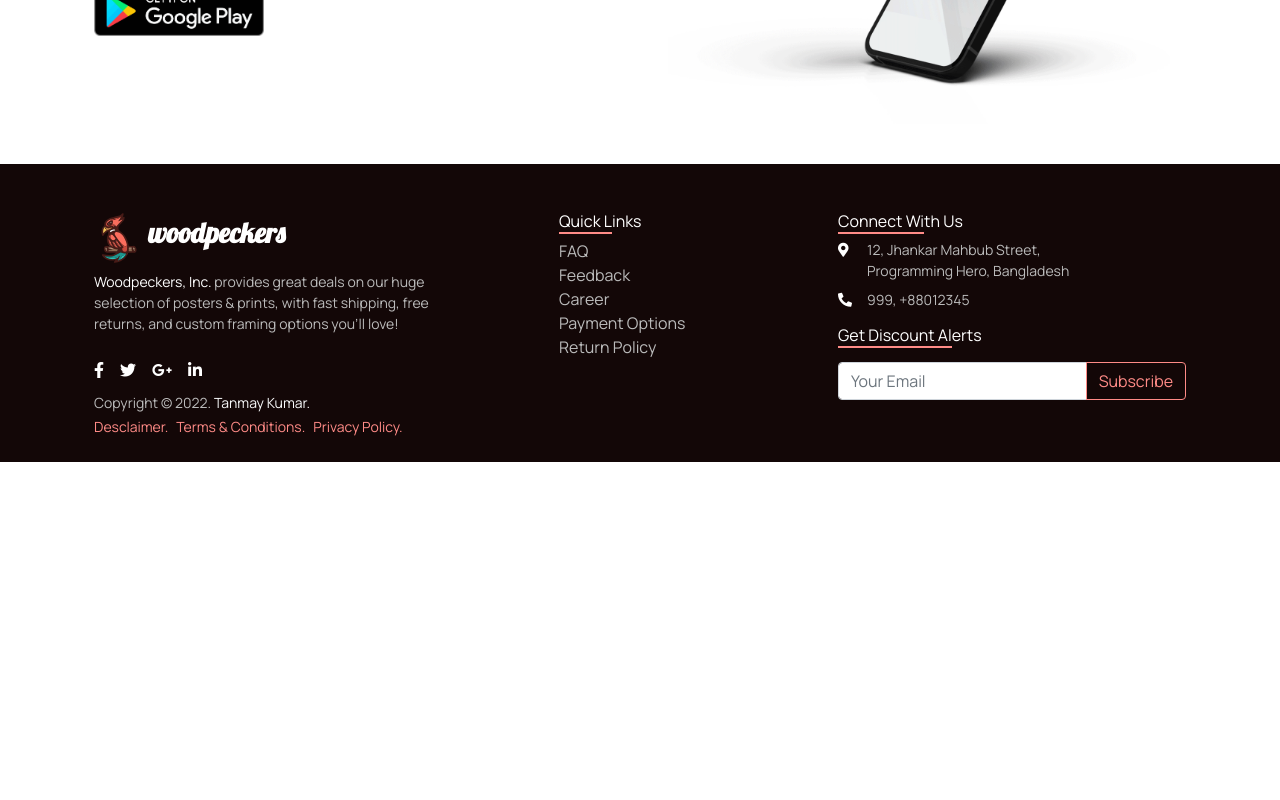
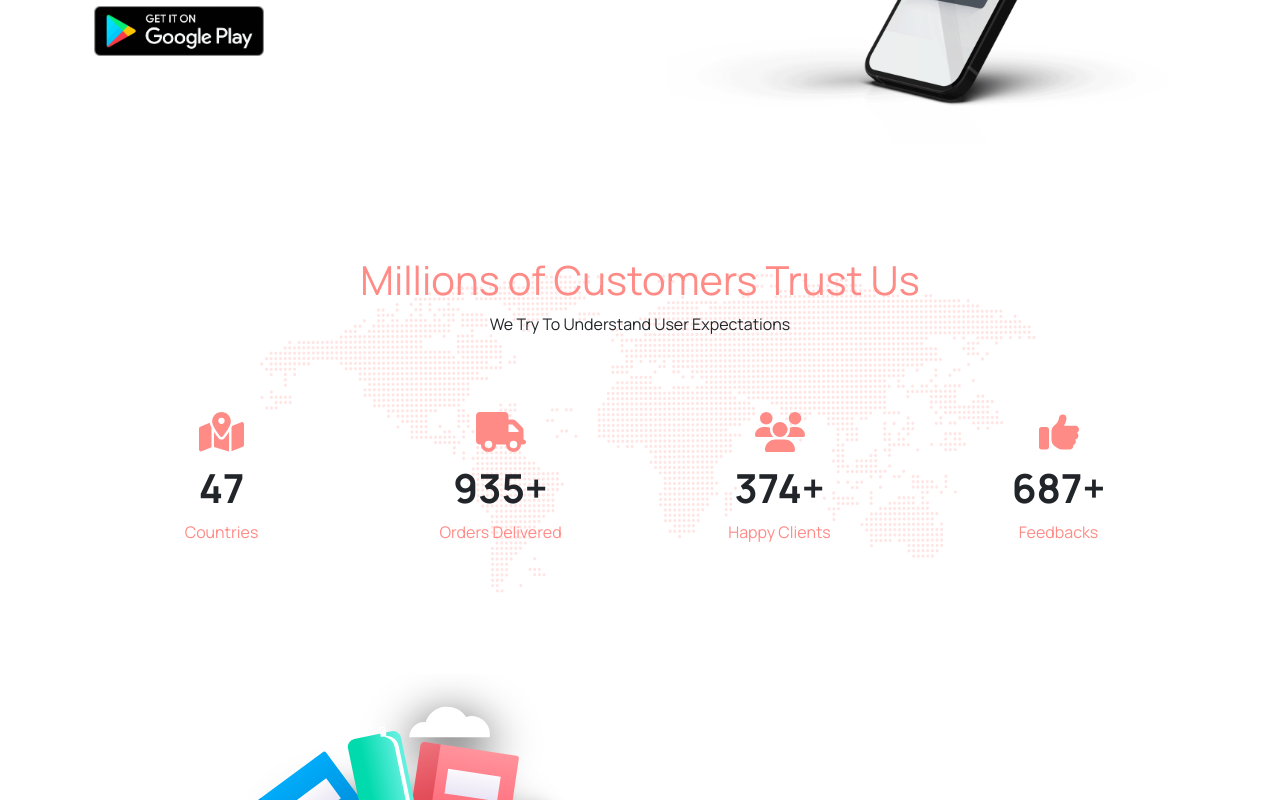
Before and after one commit to itstanmaykumar/wood-peckers-client-side, a React (Create React App) app: page / in a window 1280 px wide. Shown: the part 2000-2800 px from the top of the page. Before the commit the page ends 2462 px from the top, so only its background shows below. Built offline with nearby package versions, Linux system fonts and the light colour scheme; no server answers.

Commit message:
added newsletter, app and summery section

```diff
--- a/src/components/Home/Banner.js
+++ b/src/components/Home/Banner.js
@@ -14,12 +14,12 @@ const Banner = () => {
                     <p className="mb-2 text-second ">15% OFF EVERYTHING</p>
                     <h1 className="mb-3">Buy The <span className="text-main">Finest Sationary Products</span> of Your Office Or Eductaional Institutions</h1>
                     <small className="mb-2 d-block text-secondary">Find top-selling stationary products and buy them in a wholesell price.</small>
-                    <Link className="mt-4 px-4 border-2 fw-bolder btn btn-outline-main" to="/products">Explore <i className="ps-1 fas fa-angle-double-right"></i></Link>
+                    <Link className="mt-4 px-4 border-2 fw-bolder btn btn-outline-main" to="/signup">Sign Up Now <i className="ps-1 fas fa-angle-double-right"></i></Link>
                 </div>
-                <div className="mx-auto col-lg-6 col-10 order-lg-3">
+                <div className="mx-auto col-lg-6 col-10 order-lg-3 p-5">
                     <img className="w-100 p-3" src={heroImgC} alt="banner img" />
                 </div>
-                <div className="col-lg-6 order-lg-4 pe-4">
+                <div className="col-lg-6 order-lg-4 ps-4">
                     <p className="mb-2 text-second ">WE ARE JUST ONE CLICK AWAY</p>
                     <h1 className="mb-3">Quickly Get <span className="text-main">Everything </span> Your School Or Office Needs From One Place</h1>
                     <small className="mb-2 d-block text-secondary">Anytime. From Anywhere. As Much As You Want!</small>
--- a/src/components/Home/DownloadApp.js
+++ b/src/components/Home/DownloadApp.js
@@ -13,9 +13,9 @@ const DownloadApp = () => {
                 <div className="col-lg-6 pe-4 order-lg-0">
                     <p className="mb-2 text-second ">Download Our App Now</p>
                     <h1 className="mb-3">We Are <span className="text-main">Just One Tap Away.</span> <br />Acess Everything Anytime, <br />From <span className="text-main">Anywhere.</span></h1>
-                    <small className="mb-2 d-block text-secondary">Get the best quality in the market for the lowest price. Acess anywhere from your phone by getting our mobile app from play store.</small>
+                    <small className="d-block text-secondary">Get the best quality in the market for the lowest price. Acess anywhere from your phone by getting our mobile app from play store.</small>
                     <Link className="mt-5 fw-bolder " to="/playstore">
-                        <img className='d-block mt-4' height="50" src={androidApp} alt="" />
+                        <img className='d-inline-block mt-4' height="50" src={androidApp} alt="" />
                     </Link>
                 </div>
             </div>
--- a/src/components/Home/Home.js
+++ b/src/components/Home/Home.js
@@ -2,6 +2,8 @@ import React from 'react';
 import Banner from './Banner';
 import BestSellers from './BestSellers';
 import DownloadApp from './DownloadApp';
+import Newsletter from './Newsletter';
+import Summery from './Summery';
 
 const Home = () => {
     return (
@@ -9,6 +11,8 @@ const Home = () => {
             <Banner></Banner>
             <BestSellers></BestSellers>
             <DownloadApp></DownloadApp>
+            <Summery></Summery>
+            <Newsletter></Newsletter>
         </div>
     );
 };
--- /dev/null
+++ b/src/components/Home/Newsletter.js
@@ -0,0 +1,51 @@
+import { onAuthStateChanged } from 'firebase/auth';
+import React, { useEffect, useState } from 'react';
+import { toast } from 'react-toastify';
+import { auth } from '../../firebase.init';
+import newsImg from '../../media/newsletter.svg';
+
+const Newsletter = () => {
+
+    const handleNewsletter = (e) => {
+        e.preventDefault();
+        toast("Newsletter Subscription Successful!")
+    }
+
+    const [user, setUser] = useState({});
+
+    useEffect(() => {
+        onAuthStateChanged(auth, (user) => {
+            if (user) {
+                setUser(user);
+            } else {
+                setUser({});
+            }
+        });
+    }, [])
+
+    return (
+        <div className="container mb-4">
+            <div className="row justify-content-between align-items-center">
+                <div className="mx-auto col-lg-6 col-10">
+                    <img className="w-100 p-3" src={newsImg} alt="banner img" />
+                </div>
+                <div className="col-lg-6 ps-5">
+                    <p className="mb-2 text-second ">GET DISCOUNT ALERTS REGULARLY</p>
+                    <h3 className="mb-4">Subcribe To <span className="text-main">Our Newsletter</span></h3>
+                    <form className='col-10'>
+                        <input type="email" className="form-control" placeholder="Your Email Address" defaultValue={user.email} aria-label="Email Address" required />
+                        <div className="form-check my-2">
+                            <input className="form-check-input bg-dark" type="checkbox" id="gridCheck" defaultChecked />
+                            <label className="form-check-label" htmlFor="gridCheck">
+                                Get Offers & Discount Alerts
+                            </label>
+                        </div>
+                        <button className='mt-3 btn btn-main' type='submit'>Subscribe Now</button>
+                    </form>
+                </div>
+            </div>
+        </div>
+    );
+};
+
+export default Newsletter;
--- /dev/null
+++ b/src/components/Home/Summery.js
@@ -0,0 +1,36 @@
+import { FontAwesomeIcon } from '@fortawesome/react-fontawesome';
+import { faCaretRight, faMapLocationDot, faThumbsUp, faTruck, faUsers } from '@fortawesome/free-solid-svg-icons';
+import React from 'react';
+
+const Summery = () => {
+    return (
+        <div className='container text-center mt-5 summery pt-5'>
+            <h1 className='text-main'>Millions of Customers Trust Us</h1>
+            <p>We Try To Understand User Expectations</p>
+            <div className='row align-items-center justify-content-between my-5'>
+                <div className='col-md-3 col-6 mx-auto my-3'>
+                    <h1 className='text-main my-2'><FontAwesomeIcon icon={faMapLocationDot} /></h1>
+                    <h1 className='fw-bolder'>47</h1>
+                    <p className='text-main my-2'>Countries</p>
+                </div>
+                <div className='col-md-3 col-6 mx-auto my-3'>
+                    <h1 className='text-main my-2'><FontAwesomeIcon icon={faTruck} /></h1>
+                    <h1 className='fw-bolder'>935+</h1>
+                    <p className='text-main my-2'>Orders Delivered</p>
+                </div>
+                <div className='col-md-3 col-6 mx-auto my-3'>
+                    <h1 className='text-main my-2'><FontAwesomeIcon icon={faUsers} /></h1>
+                    <h1 className='fw-bolder'>374+</h1>
+                    <p className='text-main my-2'>Happy Clients</p>
+                </div>
+                <div className='col-md-3 col-6 mx-auto my-3'>
+                    <h1 className='text-main my-2'><FontAwesomeIcon icon={faThumbsUp} /></h1>
+                    <h1 className='fw-bolder'>687+</h1>
+                    <p className='text-main my-2'>Feedbacks</p>
+                </div>
+            </div>
+        </div>
+    );
+};
+
+export default Summery;
--- a/src/components/Products/ProductItem.js
+++ b/src/components/Products/ProductItem.js
@@ -1,5 +1,5 @@
 import { FontAwesomeIcon } from '@fortawesome/react-fontawesome';
-import { faArrowDown19, faCaretRight, faShoppingCart } from '@fortawesome/free-solid-svg-icons'
+import { faCaretRight } from '@fortawesome/free-solid-svg-icons';
 import React from 'react';
 import { useNavigate } from 'react-router-dom';
 
--- a/src/components/Shared/Footer.js
+++ b/src/components/Shared/Footer.js
@@ -5,16 +5,11 @@ import logo from '../../media/logo.svg';
 
 const Footer = () => {
 
-    const handleNewsletter = (e) => {
-        e.preventDefault();
-        toast("Newsletter Subscription Successful!")
-    }
-
     return (
         <div className="bg-dark-pro">
             <div className="container px-4">
                 <div className="py-4 row justify-content-between text-start">
-                    <div className="mt-4 col-lg-2 col-sm-6 order-lg-2 order-xs-2">
+                    <div className="mt-4 pt-2 col-lg-2 col-sm-6 order-lg-2 order-xs-2">
                         <h6 className="mb-2 text-white"><span className="border-2 border-bottom border-main">Quick L</span>inks</h6>
                         <Link className="text-decoration-none d-block text-second foo-hover" to="/info">FAQ</Link>
                         <Link className="text-decoration-none d-block text-second foo-hover" to="/feedback">Feedback</Link>
@@ -22,7 +17,7 @@ const Footer = () => {
                         <Link className="text-decoration-none d-block text-second foo-hover" to="/payment">Payment Options</Link>
                         <Link className="text-decoration-none d-block text-second foo-hover" to="/return">Return Policy</Link>
                     </div>
-                    <div className="mt-4 mb-3 text-white col-lg-4 col-sm-6 order-lg-3 order-xs-1">
+                    <div className="mt-4 pt-2 mb-3 text-white col-lg-4 col-sm-6 order-lg-3 order-xs-1">
                         <h6 className="mb-2 text-white"><span className="border-2 border-bottom border-main">Connect Wi</span>th Us</h6>
                         <div className="my-2 d-flex text-second">
                             <small className="col-1"><i className="text-white fas fa-map-marker-alt"></i></small>
@@ -32,12 +27,12 @@ const Footer = () => {
                             <small className="col-1"><i className="text-white fas fa-phone-alt"></i></small>
                             <small>999, +88012345</small>
                         </div>
-                        <h6 className="mt-3 mb-3 text-white"><span className="border-2 border-bottom border-main">Get Discount Al</span>erts</h6>
-                        <div className="row justify-content-between">
-                            <form onSubmit={handleNewsletter} className="input-group">
-                                <input type="text" className="form-control" placeholder="Your Email" aria-label="Recipient's username" aria-describedby="button-addon2" required />
-                                <button className="btn btn-outline-main" type="submit" id="button-addon2">Subscribe</button>
-                            </form>
+                        <h6 className="mt-3 mb-3 text-white"><span className="border-2 border-bottom border-main">Follow Us On So</span>cial Medias</h6>
+                        <div className="my-2">
+                            <Link to="/social"><i className="ico text-white pe-3 fab fa-facebook-f"></i></Link>
+                            <Link to="/social"><i className="ico text-white pe-3 fab fa-twitter"></i></Link>
+                            <Link to="/social"><i className="ico text-white pe-3 fab fa-google-plus-g"></i></Link>
+                            <Link to="/social"><i className="ico text-white pe-3 fab fa-linkedin-in"></i></Link>
                         </div>
                     </div>
                     <div className="mt-4 col-lg-4 col-sm-12 order-lg-1 order-xs-3">
@@ -47,13 +42,7 @@ const Footer = () => {
                                 <span className="ms-1 fs-3 fw-bolder logo-f text-white">woodpeckers</span>
                             </Link>
                         </div>
-                        <small className="text-second d-block"><span className="text-white">Woodpeckers, Inc.</span> provides great deals on our huge selection of posters & prints, with fast shipping, free returns, and custom framing options you'll love!</small>
-                        <div className="mt-4 mb-2">
-                            <Link to="/social"><i className="ico text-white pe-3 fab fa-facebook-f"></i></Link>
-                            <Link to="/social"><i className="ico text-white pe-3 fab fa-twitter"></i></Link>
-                            <Link to="/social"><i className="ico text-white pe-3 fab fa-google-plus-g"></i></Link>
-                            <Link to="/social"><i className="ico text-white pe-3 fab fa-linkedin-in"></i></Link>
-                        </div>
+                        <small className="text-second d-block mt-4 mb-3"><span className="text-white">Woodpeckers, Inc.</span> provides great deals on our huge selection of posters & prints, with fast shipping, free returns, and custom framing options you'll love!</small>
                         <small className="text-second">Copyright &copy; 2022. <span className="text-light">Tanmay Kumar.</span></small>
                         <div>
                             <Link to="/desclaimer" className="text-decoration-none text-main foo-hover"><small>Desclaimer.</small></Link>
--- a/src/index.css
+++ b/src/index.css
@@ -89,11 +89,17 @@
 }
 
 .foo-hover:hover {
-  color: white;
+  color: white !important;
 }
 
 .ico:hover {
   color: #FF8B87 !important;
+}
+
+.summery {
+  background-image: url(../src/media/summery.svg);
+  background-size: cover;
+  min-height: 450px;
 }
 
 .pointer {
```
Also changed, not shown: src/media/newsletter.svg (added), src/media/summery.svg (added).
